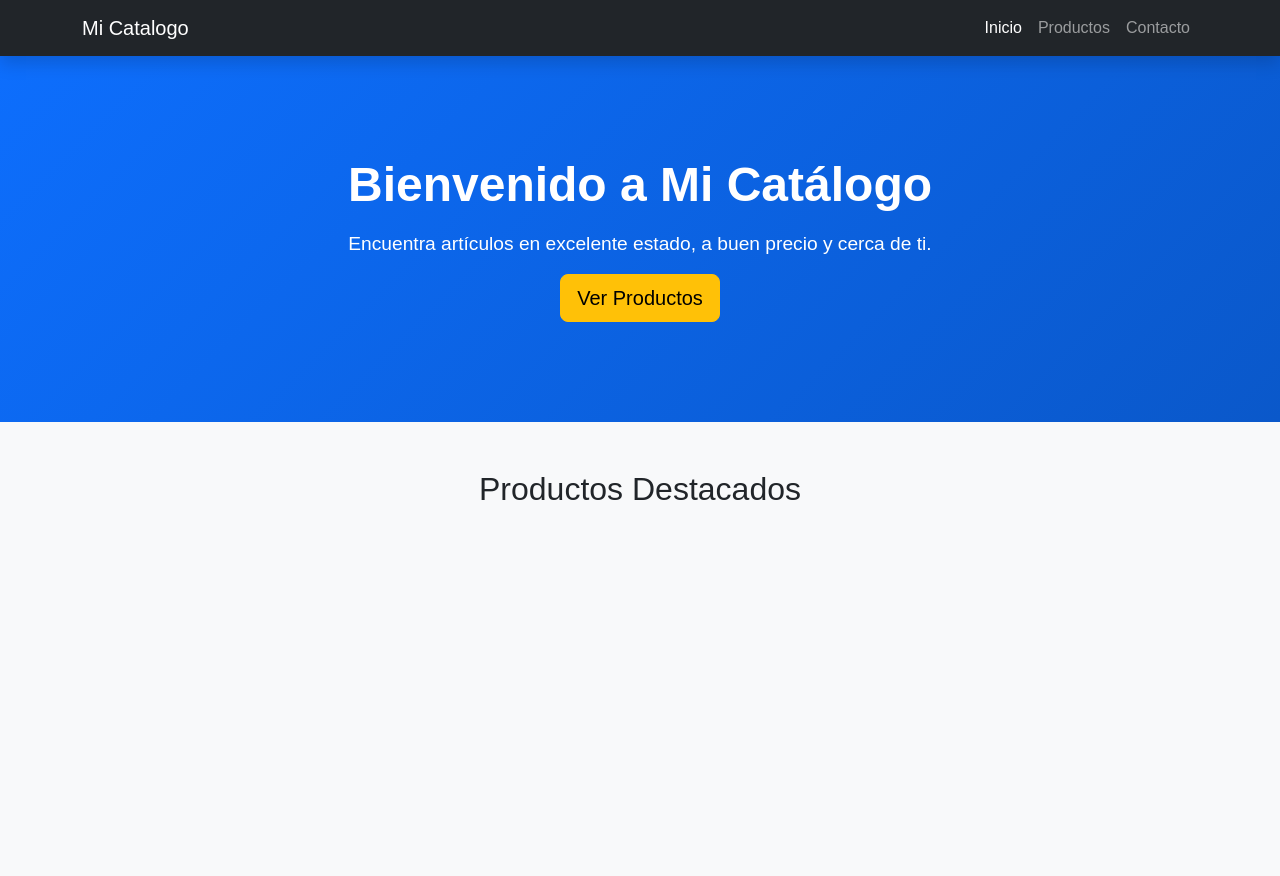
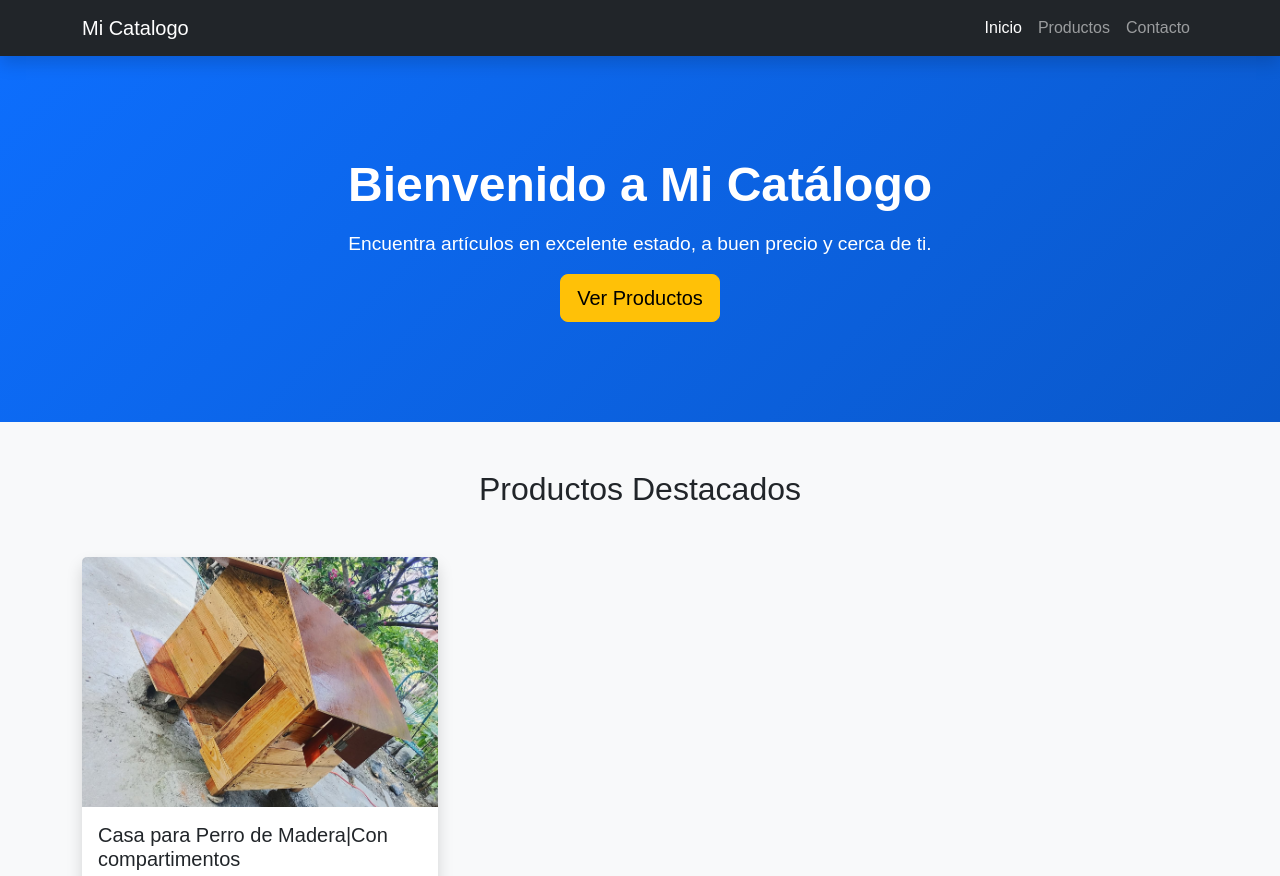
Before and after one commit to Uriel200260/Catalogo-de-Ventas, a plain HTML site: page index.html in a window 1280 px wide. Shown: the top 876 px of the page. Before the commit the page ends 800 px from the top, so only its background shows below. Drawn offline with nearby package versions, Linux system fonts and the light colour scheme.

Commit message:
28/07/26

```diff
--- a/data/productos.json
+++ b/data/productos.json
@@ -1,11 +1,12 @@
 [
     {
         "id": 1,
-        "nombre": "iPhone 12",
-        "descripcion": "64 GB, excelente estado.",
-        "precio": "6800",
-        "imagen": "img/iPhone.jpg",
-        "categoria": "Electronica"
+        "nombre": "Casa para Perro de Madera|Con compartimentos ",
+        "descripcion": "Casa para perro fabricada en madera resistente, ideal para mantener a tu mascota protegida del sol. <br><br><b>Características:</b> <br>✅ Elaborada con madera calida resistente.<br>✅ Acabado con protector para mayor durabilidad.<br>✅ Dos compartimentos para alimento.<br>✅ Base elevada que evita el contacto directo con el suelo.<br>✅ Amplia entrada para mayor comodidad con ventilacion en ambos costados.<br>✅ Ideal para perros chicos y medianos <br>Perfecta para patios, jardines y ranchos.<br><br>📍 Entrega en Ciudad Valles. <br><b>💬 Envíame mensaje para más información, medidas o cotización personalizada.",
+        "precio": "2900",
+        "imagen": "img/Casa para Perro.jpg",
+        "categoria": "Muebles",
+        "estado": "Nuevo"
     },
     {
         "id": 2,
--- a/index.html
+++ b/index.html
@@ -73,7 +73,7 @@
                 Encuentra artículos en excelente estado, a buen precio y cerca de ti.
             </p>
 
-            <a href="productos.html" class="btn btn-warning btn-lg mt-3">
+            <a href="productos" class="btn btn-warning btn-lg mt-3">
                 Ver Productos
             </a>
 
@@ -92,7 +92,7 @@
     <div class="row" id="productos"> </div>
 
 </section>
-
+    <script src="js/productos.js"></script>
     <script src="https://cdn.jsdelivr.net/npm/bootstrap@5.3.7/dist/js/bootstrap.bundle.min.js"></script>
 </body>
 
--- a/js/productos.js
+++ b/js/productos.js
@@ -1,9 +1,53 @@
 const contenedor = document.getElementById("productos");
 
 fetch("data/productos.json")
-.then(respuesta => respuesta.json())
-.then(productos =>{
-    productos.forEach(producto => {
-        contenedor.innerHTML +='<div class="col-md-4 mb4"> </div>'
-    })
-})
+
+    .then(respuesta => respuesta.json())
+
+    .then(productos => {
+
+        productos.forEach(producto => {
+
+            contenedor.innerHTML += `
+
+        <div class="col-md-4 mb-4">
+
+            <div class="card shadow h-100">
+
+                <img src="${producto.imagen}"
+                     class="card-img-top">
+
+                <div class="card-body">
+
+                    <h5>${producto.nombre}</h5>
+
+                    <p>${producto.descripcion}</p>
+
+                    <h4 class="text-success">
+
+                        $${producto.precio}
+
+                    </h4>
+
+                    <h6>
+                    <p>${producto.estado}</p>
+                    </h6>
+
+                    <button
+                        class="btn btn-primary w-100">
+
+                        Ver más
+
+                    </button>
+
+                </div>
+
+            </div>
+
+        </div>
+
+        `;
+
+        });
+
+    });
```
Also changed, not shown: img/Casa para Perro.jpg (added).
